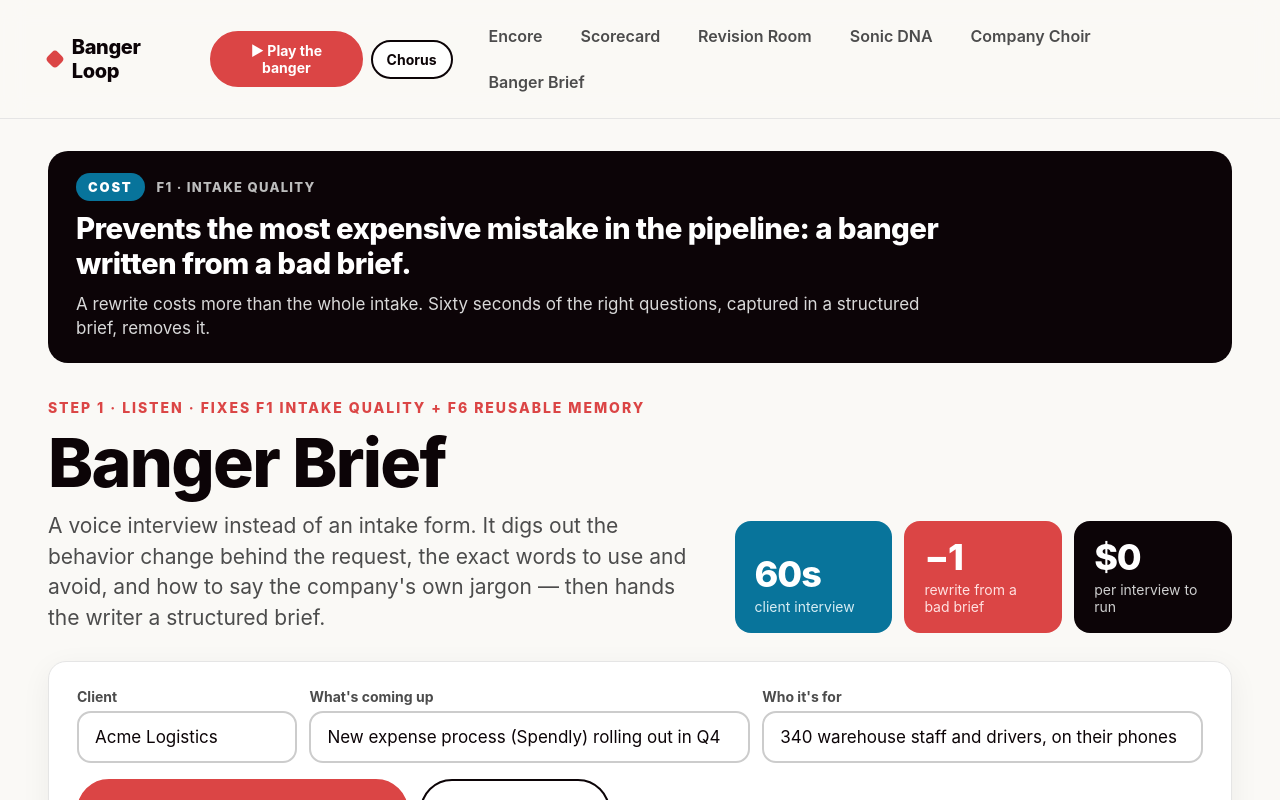
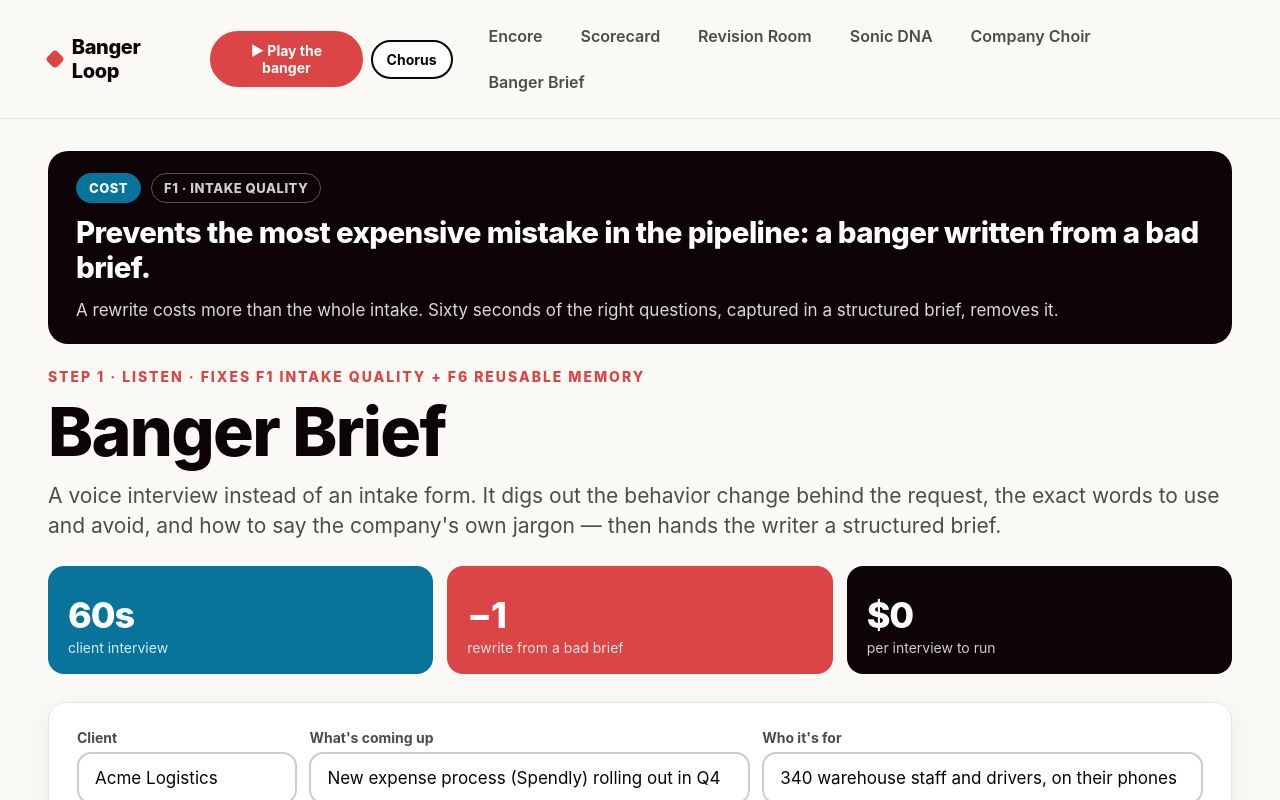
Before and after one commit to kfancy420/encore-recall-check, a Next.js app: page /brief in a window 1280 px wide. Shown: the top 800 px of the page. Built offline with nearby package versions, Linux system fonts and the light colour scheme.

Commit message:
Full-width hero and forms, scorecard-style pills in the outcome banner, no truncated banner text

```diff
--- a/app/AppHero.tsx
+++ b/app/AppHero.tsx
@@ -15,8 +15,8 @@ export function AppHero({ eyebrow, title, what, impact, outcome }: {
       {outcome && (
         <div className="outcome">
           <div className="outcome-head">
-            <span className={`outcome-kind ${outcome.kind === "Revenue" ? "red" : "blue"}`}>{outcome.kind}</span>
-            <span className="outcome-friction">{outcome.friction}</span>
+            <span className={`badge ${outcome.kind === "Revenue" ? "badge-accent" : "badge-violet"}`}>{outcome.kind}</span>
+            <span className="badge">{outcome.friction}</span>
           </div>
           <div className="outcome-claim">{outcome.claim}</div>
           <div className="outcome-because">{outcome.because}</div>
--- a/app/encore/page.tsx
+++ b/app/encore/page.tsx
@@ -138,7 +138,7 @@ export default function EncorePage() {
       />
 
       {phase === "consent" && (
-        <section className="card stack section-gap" style={{ maxWidth: 900 }}>
+        <section className="card stack section-gap">
           <h2>Before we start</h2>
           <p style={{ color: "var(--muted)", margin: 0 }}>{VOICE_CONSENT_DISCLOSURE}</p>
           <div className="row">
@@ -157,7 +157,7 @@ export default function EncorePage() {
       )}
 
       {phase !== "consent" && (
-        <section className="card stack section-gap" style={{ maxWidth: 900 }}>
+        <section className="card stack section-gap">
           <div className="row spread">
             <span className={`badge ${voiceMode ? "badge-live" : "badge-violet"}`}>{voiceMode ? "voice + tap" : "tap / type"}</span>
             <span className="badge">{elapsed}s</span>
--- a/app/globals.css
+++ b/app/globals.css
@@ -27,10 +27,10 @@ p { line-height: 1.5; }
 .page { max-width: 1240px; margin: 0 auto; padding: 32px 28px 96px; }
 .page-narrow { max-width: 900px; }
 .eyebrow { color: var(--accent); font-weight: 800; font-size: 14px; letter-spacing: 0.14em; text-transform: uppercase; margin-bottom: 12px; }
-.lede { color: var(--muted); font-size: 21px; line-height: 1.45; max-width: 58ch; margin: 14px 0 0; }
-.hero { display: grid; grid-template-columns: 1.3fr 1fr; gap: 28px 40px; align-items: end; }
+.lede { color: var(--muted); font-size: 21px; line-height: 1.45; max-width: none; margin: 14px 0 0; }
+.hero { display: grid; grid-template-columns: 1fr; gap: 24px; }
 @media (max-width: 900px) { .hero { grid-template-columns: 1fr; } }
-.impact { display: grid; grid-template-columns: repeat(3, 1fr); gap: 12px; }
+.impact { display: grid; grid-template-columns: repeat(3, 1fr); gap: 14px; }
 .impact div { background: var(--text); color: #fff; border-radius: 16px; padding: 18px 20px; min-height: 108px; display: flex; flex-direction: column; justify-content: flex-end; }
 .impact b { display: block; font-size: 36px; font-weight: 800; letter-spacing: -0.03em; line-height: 1; }
 .impact span { display: block; font-size: 14px; color: #cfcfcf; margin-top: 6px; }
@@ -124,14 +124,19 @@ details summary { cursor: pointer; color: var(--muted); font-weight: 700; }
 .player { display: flex; align-items: center; gap: 8px; }
 
 /* Outcome banner — the business value, first, for the back of the room */
-.outcome { grid-column: 1 / -1; display: flex; flex-direction: column; gap: 10px; background: var(--text); color: #fff; border-radius: 20px; padding: 22px 28px; margin-bottom: 8px; }
-.outcome-head { display: flex; align-items: center; gap: 12px; flex-wrap: wrap; }
+.outcome { display: flex; flex-direction: column; align-items: flex-start; gap: 12px; background: var(--text); color: #fff; border-radius: 20px; padding: 22px 28px; }
+.outcome-head { display: flex; align-items: center; gap: 10px; flex-wrap: wrap; }
 .outcome-kind { font-size: 13px; font-weight: 900; letter-spacing: .14em; text-transform: uppercase; padding: 6px 12px; border-radius: 999px; }
 .outcome-kind.red { background: var(--accent); } .outcome-kind.blue { background: var(--blue); }
 .outcome-friction { font-size: 13px; font-weight: 800; letter-spacing: .1em; text-transform: uppercase; color: #bdbdbd; }
-.outcome-claim { font-size: clamp(22px, 2.3vw, 30px); font-weight: 800; letter-spacing: -.02em; line-height: 1.2; max-width: 44ch; }
-.outcome-because { font-size: 17px; line-height: 1.45; color: #d9d9d9; max-width: 80ch; }
+.outcome-claim { font-size: clamp(22px, 2.3vw, 30px); font-weight: 800; letter-spacing: -.02em; line-height: 1.2; width: 100%; }
+.outcome-because { font-size: 17px; line-height: 1.45; color: #d9d9d9; width: 100%; }
 
 /* Section rhythm */
 .section-gap { margin-top: 28px; }
 .badge-row { margin-top: 14px; }
+
+.outcome .badge { background: #fff; }
+.outcome .badge-accent { background: var(--accent); color: #fff; border-color: var(--accent); }
+.outcome .badge-violet { background: var(--blue); color: #fff; border-color: var(--blue); }
+.outcome .badge:not(.badge-accent):not(.badge-violet) { background: transparent; color: #cfcfcf; border-color: #555; }
```
